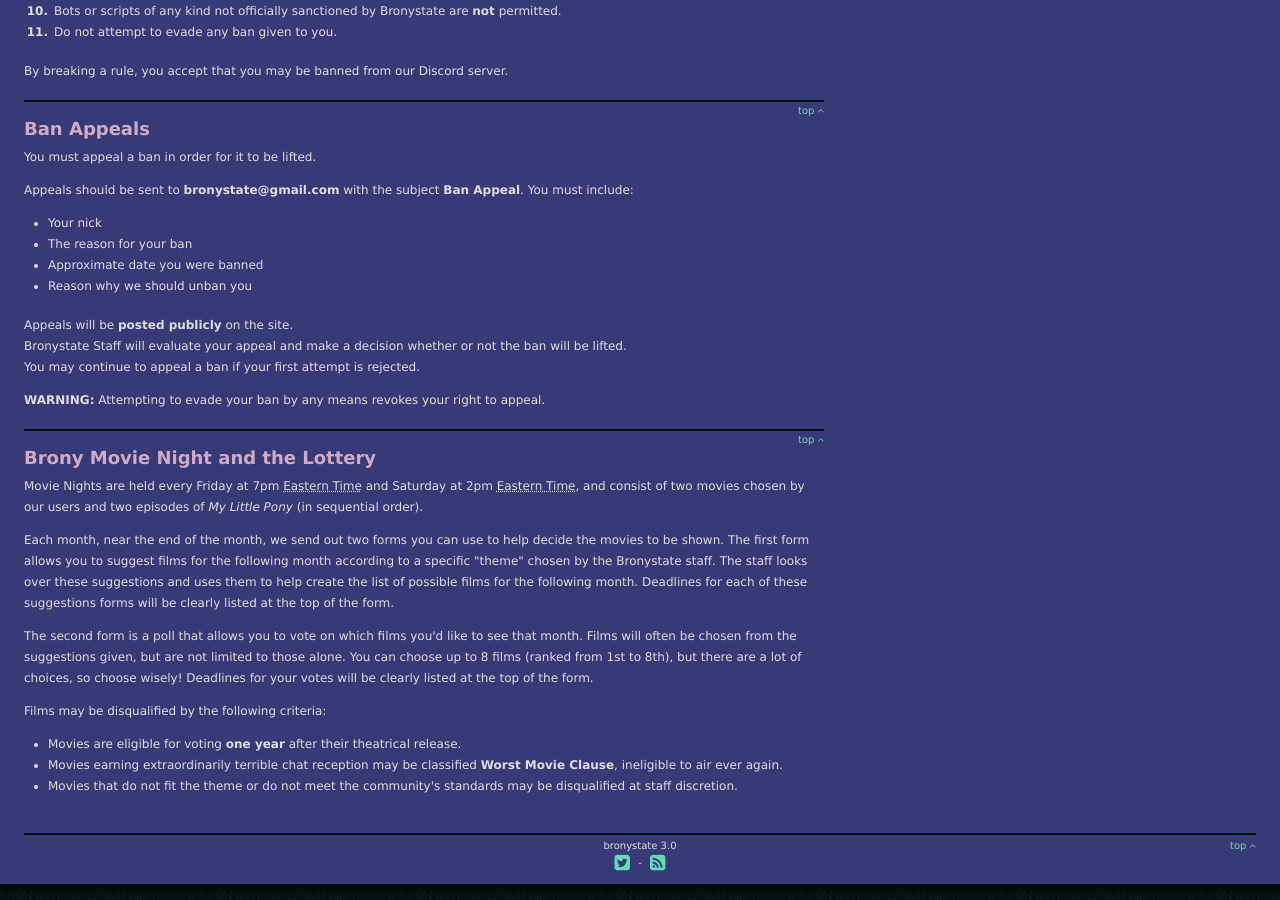
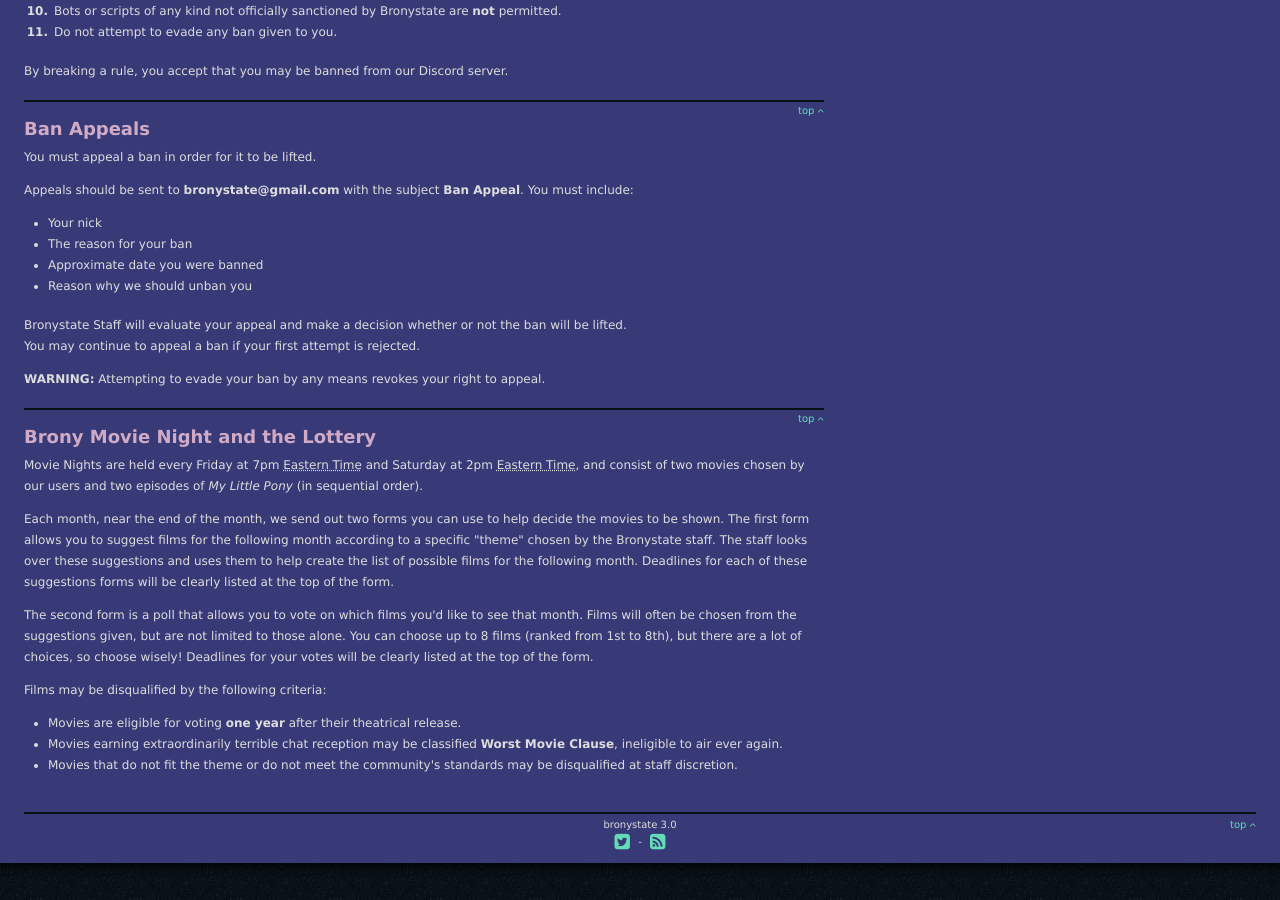
Before and after one commit to Bronystate/brstv3, a Jekyll site: the page built from index_rules.md, in a window 1280 px wide and 900 px high, scrolled down 870 px. Built offline with Jekyll 4.4.1, drawn with Linux system fonts in a browser that asks for light colours; nearby versions of some CDN libraries; our own code applies the rules of GitHub Pages for plain Markdown files.

Commit message:
Update index_rules.md

```diff
--- a/index_rules.md
+++ b/index_rules.md
@@ -57,7 +57,6 @@
  - Approximate date you were banned
  - Reason why we should unban you
 
-Appeals will be **posted publicly** on the site.
 Bronystate Staff will evaluate your appeal and make a decision whether or not the ban will be lifted.
 You may continue to appeal a ban if your first attempt is rejected.
 
```
